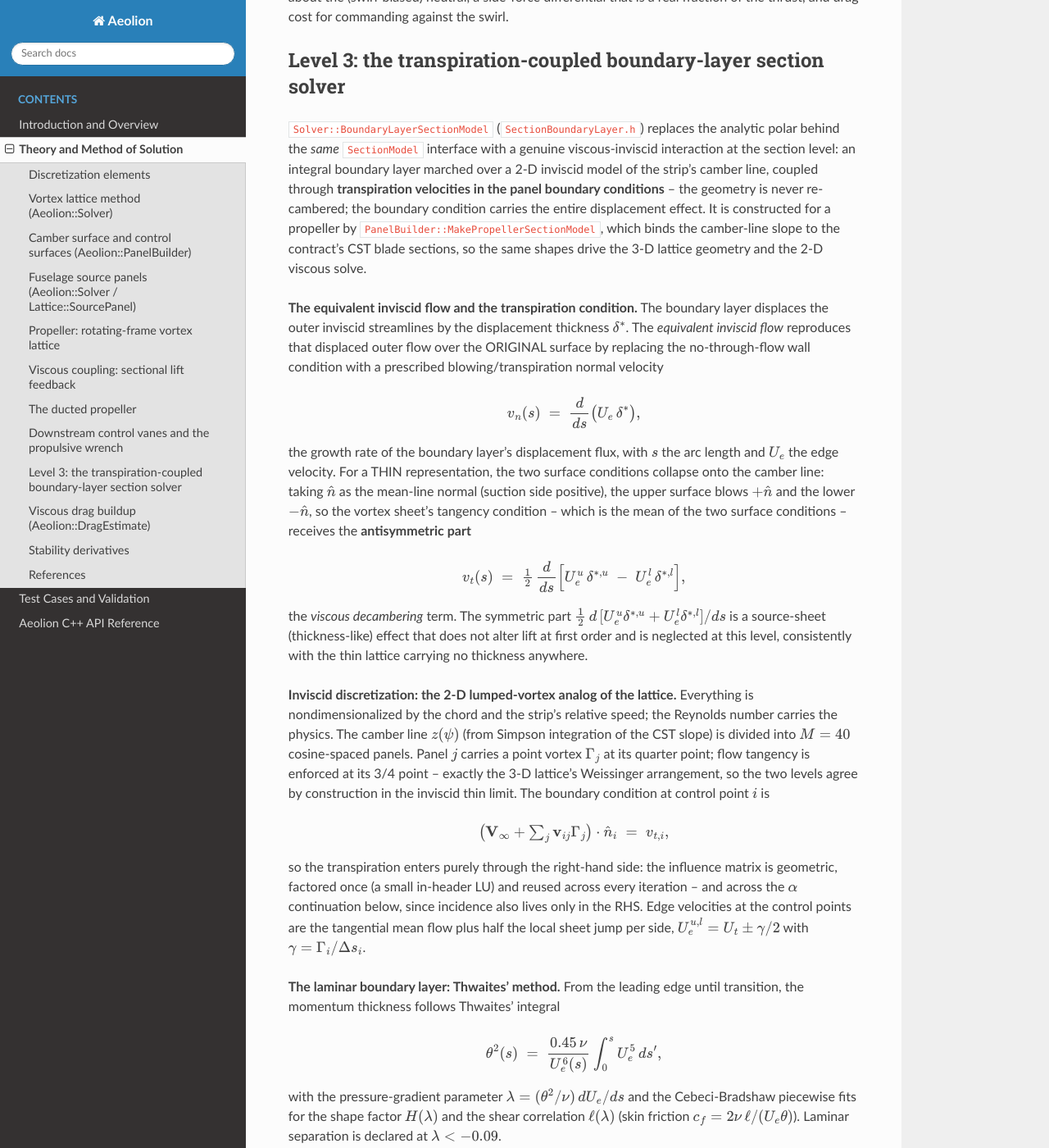
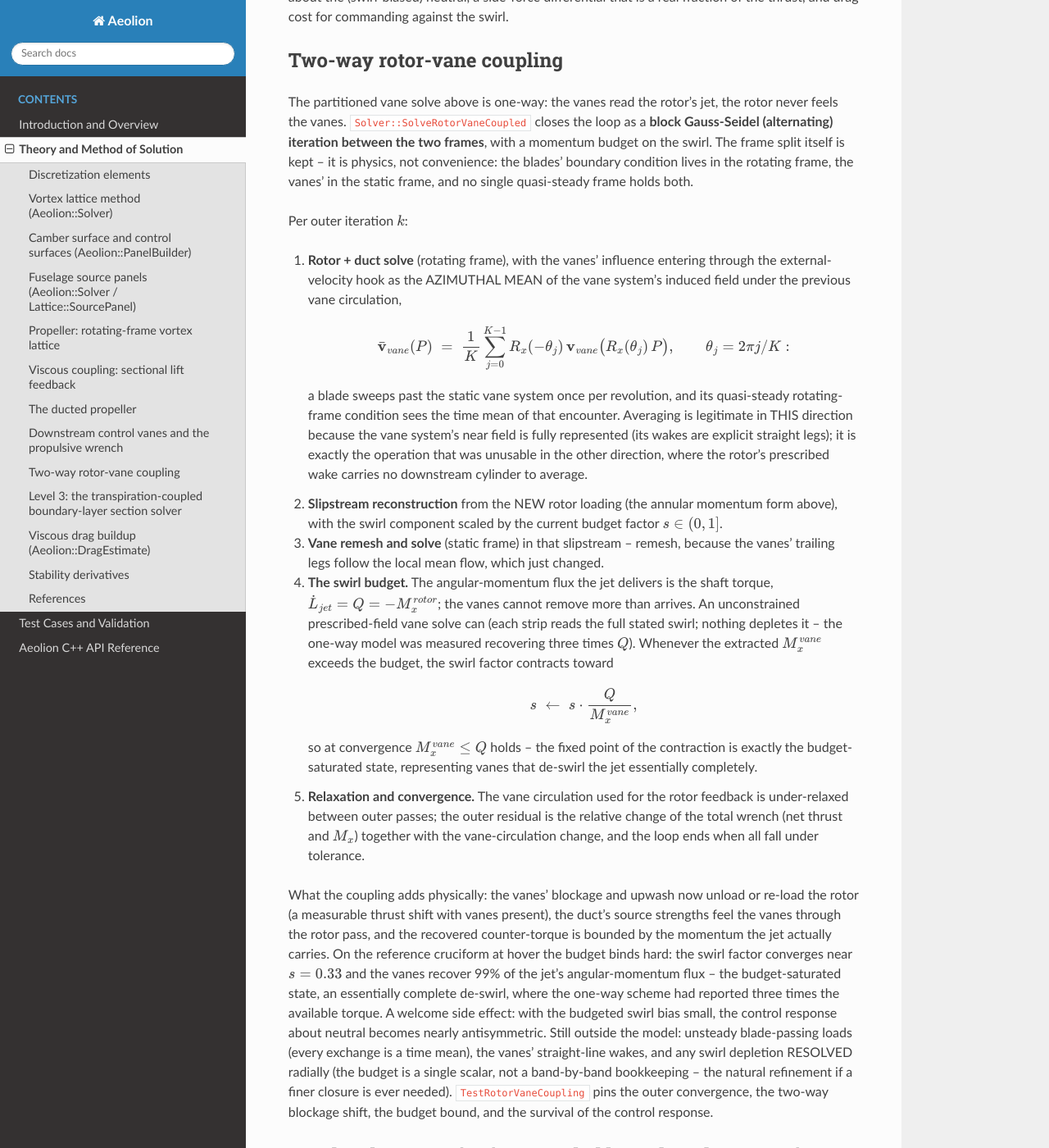
Before and after one commit to onurtuncer/Aeolion, a Sphinx documentation site: the page built from doc/theory.rst, in a window 1280 px wide and 1400 px high, scrolled down 12061 px. Shown: the whole window at 82% size. Built offline with Sphinx 7.4.7 and the Read the Docs theme 3.1.0, drawn with Linux system fonts in a browser that asks for light colours; cross-references to code outside the pages are shown as plain code.

Commit message:
Two-way rotor-vane coupling with a swirl momentum budget
Solver/RotorVaneCoupling.h closes the loop the partitioned vane solve
left open: a block Gauss-Seidel alternation between the rotating-frame
rotor(+duct) solve and the static-frame vane solve. Per outer pass, the
rotor feels the vanes through the azimuthal MEAN of their induced field
(new MeanInducedField -- legitimate in this direction, the vane system's
near field being fully represented by its explicit legs), the slipstream
is rebuilt from the fresh rotor loading, the vanes are REMESHED (their
wakes follow the evolving local flow) and re-solved, and the swirl
component contracts by s <- s * Q/Mx_vane whenever the vanes extract
more torque than the jet's angular-momentum flux -- the shaft torque --
delivers. Convergence is judged on the relative change of the total
wrench and of the vane circulation, with the vane feedback
under-relaxed.

The budget was the point, and it binds exactly as the theory says it
must: on the reference cruciform at hover the swirl factor converges
near 0.33 and the vanes recover 99% of the jet's angular-momentum flux
-- the budget-saturated (complete de-swirl) state -- where the one-way
scheme had reported three times the available torque. The rotor now
measurably feels the vanes' blockage, and a welcome side effect of the
small budgeted swirl bias is a control response nearly antisymmetric
about neutral (+0.100/-0.104 N at +-8 degrees). Outer convergence in 7
passes at hover.

The viewer routes the propeller screen through the coupled driver
whenever vanes are enabled (readouts gain outer passes, swirl factor,
residual); theory.rst carries the full method -- frame argument,
mean-field equation, budget contraction and its momentum reasoning,
convergence measures, and what stays outside (blade passing, straight
vane wakes, scalar rather than band-resolved budget).
TestRotorVaneCoupling pins outer convergence, the budget bound, the
two-way blockage shift (a perturbation, not an upheaval), cruciform
symmetry, and the surviving control response. 16/16 tests pass.

Co-Authored-By: Claude Fable 5 <noreply@anthropic.com>

```diff
--- a/doc/theory.rst
+++ b/doc/theory.rst
@@ -639,6 +639,85 @@ pulling the control wrench opposite ways about the (swirl-biased)
 neutral, a side-force differential that is a real fraction of the
 thrust, and drag cost for commanding against the swirl.
 
+Two-way rotor-vane coupling
+---------------------------
+
+The partitioned vane solve above is one-way: the vanes read the rotor's
+jet, the rotor never feels the vanes. ``Solver::SolveRotorVaneCoupled``
+closes the loop as a **block Gauss-Seidel (alternating) iteration
+between the two frames**, with a momentum budget on the swirl. The frame
+split itself is kept -- it is physics, not convenience: the blades'
+boundary condition lives in the rotating frame, the vanes' in the
+static frame, and no single quasi-steady frame holds both.
+
+Per outer iteration :math:`k`:
+
+1. **Rotor + duct solve** (rotating frame), with the vanes' influence
+   entering through the external-velocity hook as the AZIMUTHAL MEAN of
+   the vane system's induced field under the previous vane circulation,
+
+   .. math::
+
+      \bar{\mathbf{v}}_{vane}(P) \;=\; \frac{1}{K} \sum_{j=0}^{K-1}
+        R_x(-\theta_j)\, \mathbf{v}_{vane}\bigl( R_x(\theta_j)\, P \bigr),
+      \qquad \theta_j = 2\pi j / K :
+
+   a blade sweeps past the static vane system once per revolution, and
+   its quasi-steady rotating-frame condition sees the time mean of that
+   encounter. Averaging is legitimate in THIS direction because the vane
+   system's near field is fully represented (its wakes are explicit
+   straight legs); it is exactly the operation that was unusable in the
+   other direction, where the rotor's prescribed wake carries no
+   downstream cylinder to average.
+
+2. **Slipstream reconstruction** from the NEW rotor loading (the annular
+   momentum form above), with the swirl component scaled by the current
+   budget factor :math:`s \in (0, 1]`.
+
+3. **Vane remesh and solve** (static frame) in that slipstream -- remesh,
+   because the vanes' trailing legs follow the local mean flow, which
+   just changed.
+
+4. **The swirl budget.** The angular-momentum flux the jet delivers is
+   the shaft torque, :math:`\dot{L}_{jet} = Q = -M_x^{rotor}`; the vanes
+   cannot remove more than arrives. An unconstrained prescribed-field
+   vane solve can (each strip reads the full stated swirl; nothing
+   depletes it -- the one-way model was measured recovering three times
+   :math:`Q`). Whenever the extracted :math:`M_x^{vane}` exceeds the
+   budget, the swirl factor contracts toward
+
+   .. math::
+
+      s \;\leftarrow\; s \cdot \frac{Q}{M_x^{vane}},
+
+   so at convergence :math:`M_x^{vane} \le Q` holds -- the fixed point of
+   the contraction is exactly the budget-saturated state, representing
+   vanes that de-swirl the jet essentially completely.
+
+5. **Relaxation and convergence.** The vane circulation used for the
+   rotor feedback is under-relaxed between outer passes; the outer
+   residual is the relative change of the total wrench (net thrust and
+   :math:`M_x`) together with the vane-circulation change, and the loop
+   ends when all fall under tolerance.
+
+What the coupling adds physically: the vanes' blockage and upwash now
+unload or re-load the rotor (a measurable thrust shift with vanes
+present), the duct's source strengths feel the vanes through the rotor
+pass, and the recovered counter-torque is bounded by the momentum the
+jet actually carries. On the reference cruciform at hover the budget
+binds hard: the swirl factor converges near :math:`s = 0.33` and the
+vanes recover 99% of the jet's angular-momentum flux -- the
+budget-saturated state, an essentially complete de-swirl, where the
+one-way scheme had reported three times the available torque. A welcome
+side effect: with the budgeted swirl bias small, the control response
+about neutral becomes nearly antisymmetric. Still outside the model: unsteady blade-passing
+loads (every exchange is a time mean), the vanes' straight-line wakes,
+and any swirl depletion RESOLVED radially (the budget is a single
+scalar, not a band-by-band bookkeeping -- the natural refinement if a
+finer closure is ever needed). ``TestRotorVaneCoupling`` pins the outer
+convergence, the two-way blockage shift, the budget bound, and the
+survival of the control response.
+
 Level 3: the transpiration-coupled boundary-layer section solver
 ----------------------------------------------------------------
 
```
Also changed, not shown: README.md (+9 -1 lines), doc/tests.rst (+13 -0 lines), 6 other files.
